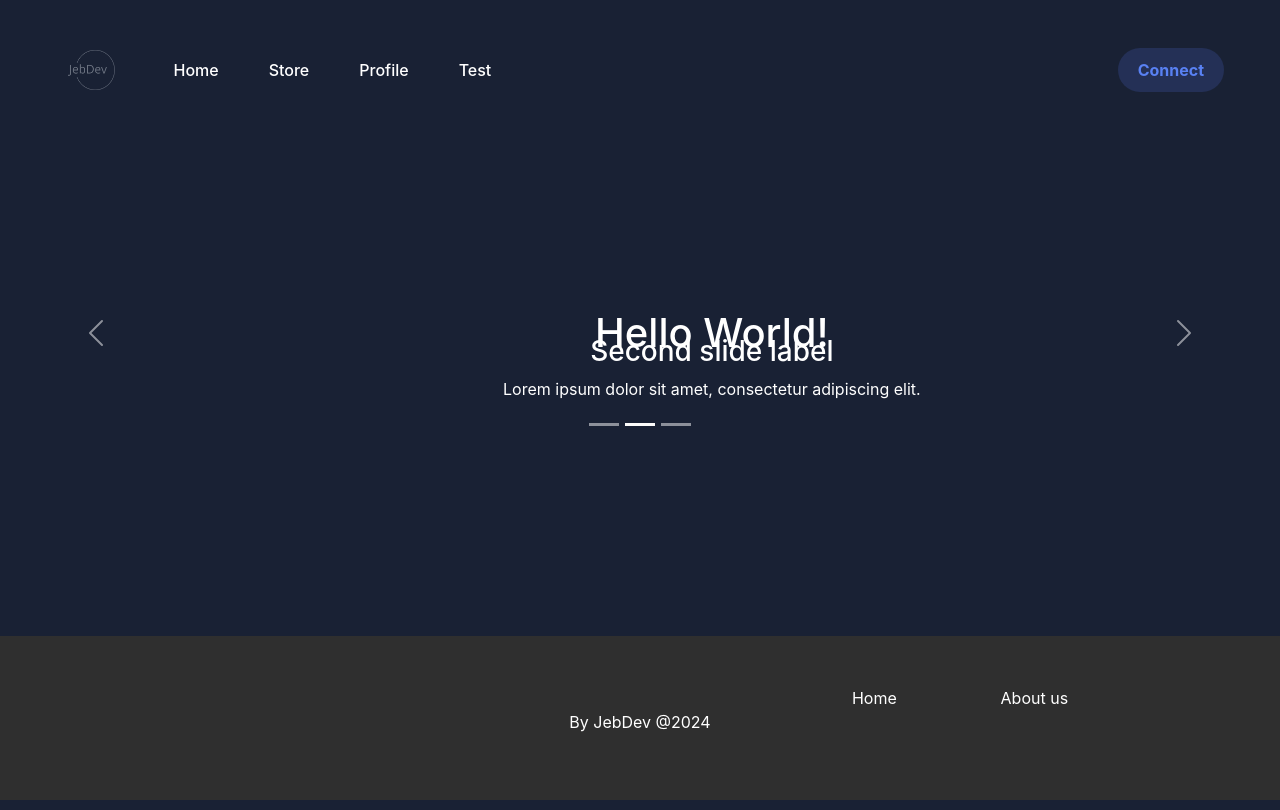
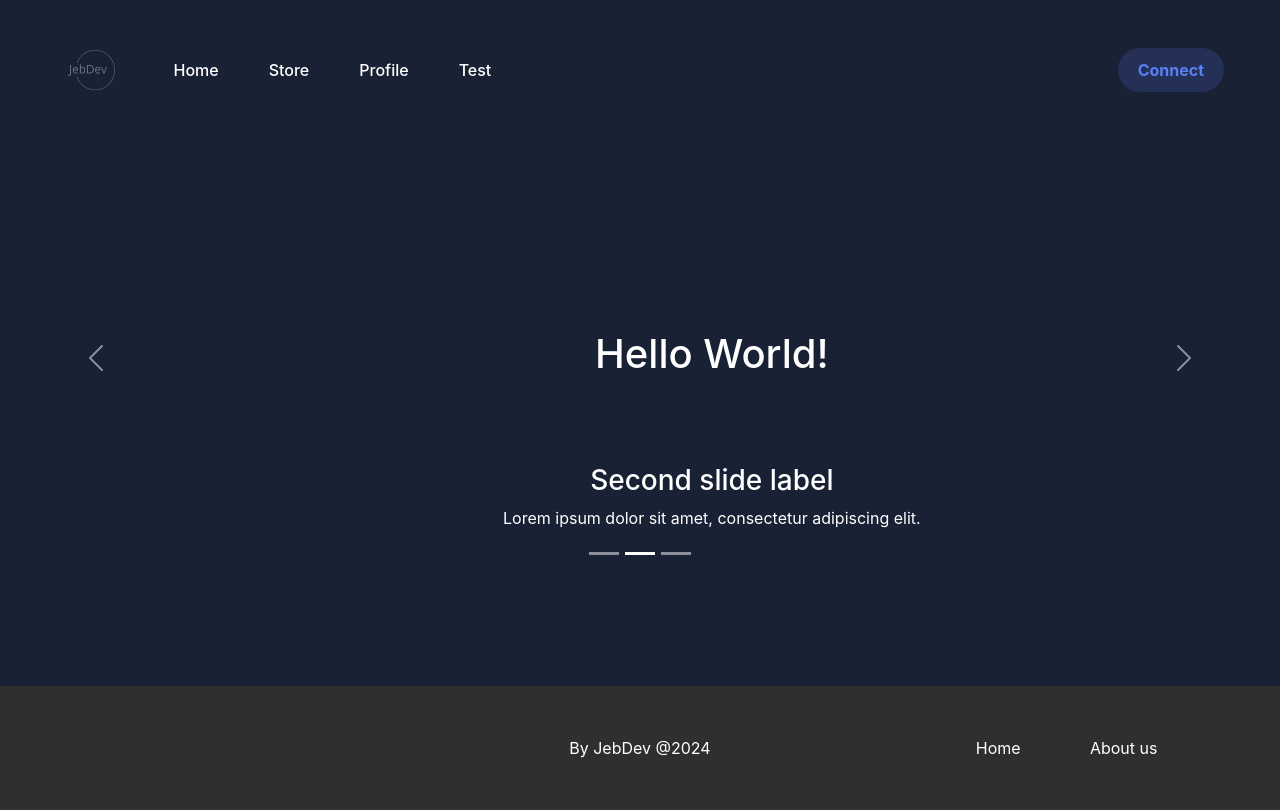
Before and after one commit to giang6996/UniSwap-Clone, a React (Create React App) app in the folder dexStarter/dex/: page /carousel in a window 1280 px wide. Built offline with nearby package versions, Linux system fonts and the light colour scheme; some icons are missing.

Commit message:
V1.4: fixing footer p2

```diff
--- a/dexStarter/dex/src/components/Footer.js
+++ b/dexStarter/dex/src/components/Footer.js
@@ -10,19 +10,20 @@ function Footer() {
   return (
         <>
       <div className="footer container-fluid">
-        <div className='d-flex justify-content-around'>
+        <div className='d-flex justify-content-around align-items-center'>
           <div className='w-25 d-flex justify-content-around'>
             <a className='link' href=""><SocialIcon url="www.facebook.com" /></a>
             <a className='link' href=""><SocialIcon url="www.instagram.com" /></a>
             <a className='link' href=""><SocialIcon url="www.google.com" /></a>
           </div>
-          <div className='w-25 d-flex justify-content-around'>
+          <div className='w-25 d-flex justify-content-around align-items-center'>
+            <p className="my-0" id="text">By JebDev @2024</p>
+          </div>
+          <div className='w-25 d-flex justify-content-evenly align-items-center'>
             <a className='link' href="#">Home</a>
             <a className='link' href="#">About us</a>
           </div>
-        </div>
-        <div >
-          <p id="text">By JebDev @2024</p>
+
         </div>
       </div>
         </>
--- a/dexStarter/dex/src/components/styles/Carousel.css
+++ b/dexStarter/dex/src/components/styles/Carousel.css
@@ -1,3 +1,3 @@
 .carouselItem{
-    margin: 100px 50px;
+    padding: 200px 100px
 }
```
